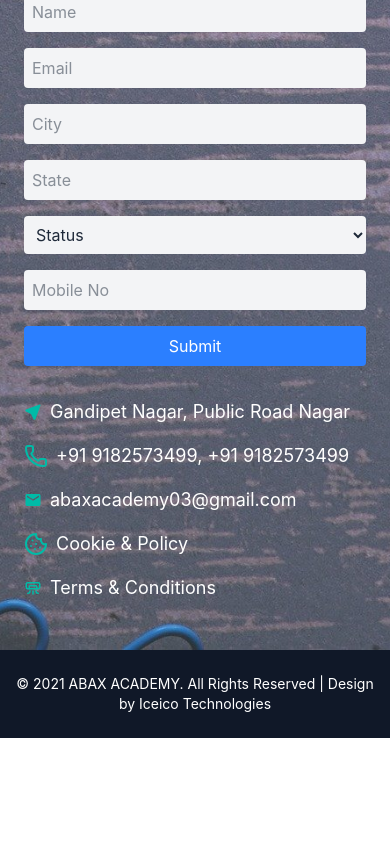
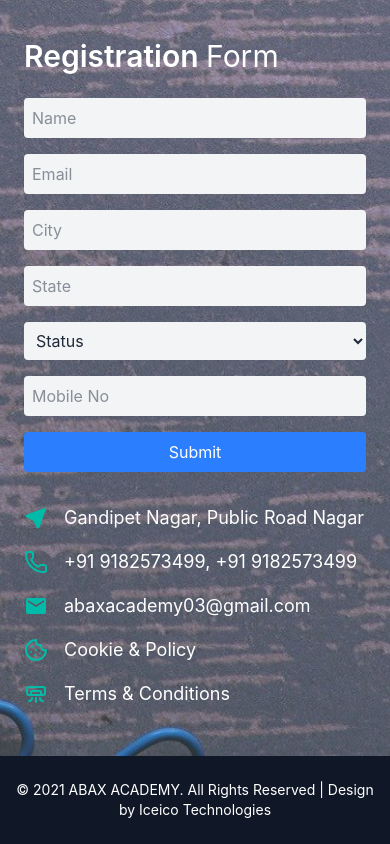
Before and after one commit to dhananjaysable/Abaxacademy, a React (Vite) app: page / in a window 390 px wide. Shown: the part 6100-6944 px from the top of the page. Before the commit the page ends 6838 px from the top, so only its background shows below. Built offline with nearby package versions, Linux system fonts and the light colour scheme.

Commit message:
completed

```diff
--- a/src/components/DirectionsRegistration.jsx
+++ b/src/components/DirectionsRegistration.jsx
@@ -11,12 +11,13 @@ const DirectionsRegistration = () => {
     >
       <div className="container mx-auto">
         <div className="flex flex-col gap-10 md:flex-row">
+          {/* Directions Section */}
           <div className="md:w-1/2 mb-8 md:mb-0">
             <h3 className="font-semibold mb-6 text-3xl md:text-4xl">
               Our <span className="text-4xl">Directions</span>
             </h3>
             <div className="relative">
-              <div className="aspect-w-16 aspect-h-9">
+              <div className="w-full h-64 sm:h-80 md:h-[400px] lg:h-[500px]">
                 <iframe
                   src="https://www.google.com/maps/embed?pb=!1m18!1m12!1m3!1d7443.435069325953!2d79.1329382321892!3d21.123824630147176!2m3!1f0!2f0!3f0!3m2!1i1024!2i768!4f13.1!3m3!1m2!1s0x3bd4c75e15711bbf%3A0x9455d6b5417e150b!2sABAX%20ACADEMY!5e0!3m2!1sen!2sin!4v1742811739745!5m2!1sen!2sin"
                   width="100%"
@@ -38,6 +39,7 @@ const DirectionsRegistration = () => {
             </div>
           </div>
 
+          {/* Registration Form Section */}
           <div className="md:w-1/2 md:pl-8">
             <h3 className="text-3xl md:text-4xl font-semibold mb-6">
               Registration <span className="font-normal">Form</span>
@@ -94,25 +96,26 @@ const DirectionsRegistration = () => {
                 </button>
               </div>
 
+              {/* Contact Information */}
               <div className="mt-8 text-lg space-y-4">
-                <div className="flex items-center space-x-2">
-                  <TbLocationFilled className="text-teal-500 text-lg" />
+                <div className="flex items-center space-x-4">
+                  <TbLocationFilled className="text-teal-500 w-6 h-6" />
                   <p>Gandipet Nagar, Public Road Nagar</p>
                 </div>
-                <div className="flex items-center space-x-2">
-                  <Phone className="text-teal-500 text-lg" />
+                <div className="flex items-center space-x-4">
+                  <Phone className="text-teal-500 w-6 h-6" />
                   <p>+91 9182573499, +91 9182573499</p>
                 </div>
-                <div className="flex items-center space-x-2">
-                  <MdEmail className="text-teal-500 text-lg" />
+                <div className="flex items-center space-x-4">
+                  <MdEmail className="text-teal-500 w-6 h-6" />
                   <p>abaxacademy03@gmail.com</p>
                 </div>
-                <div className="flex items-center space-x-2">
-                  <Cookie className="text-teal-500 text-lg" />
+                <div className="flex items-center space-x-4">
+                  <Cookie className="text-teal-500 w-6 h-6" />
                   <p>Cookie & Policy</p>
                 </div>
-                <div className="flex items-center space-x-2">
-                  <TbAirConditioning className="text-teal-500 text-lg" />
+                <div className="flex items-center space-x-4">
+                  <TbAirConditioning className="text-teal-500 w-6 h-6" />
                   <p>Terms & Conditions</p>
                 </div>
               </div>
```
